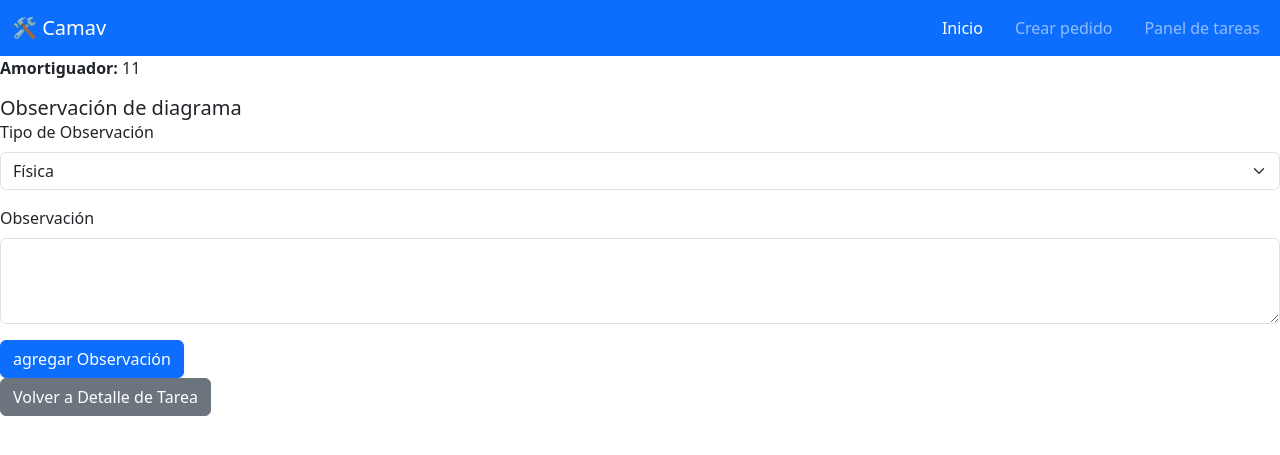
After one commit to franciscomarcelogil/django, a Django app: page /create_observacion/9/ in a window 1280 px wide. The commit adds this page. Shown: the top 455 px of the page. Run offline with Django 5.2, Linux system fonts and the light colour scheme; data comes from the database, SQL or seed files in the repository; some libraries are stand-ins or nearby versions.

```diff
--- a/amortiguador/models.py
+++ b/amortiguador/models.py
@@ -27,9 +27,10 @@ class Operario(models.Model):
 class Fichaamortiguador (models.Model):
   nombregenerico = models.CharField(max_length=100)
   nroseriegenerico = models.CharField(max_length=100)
-  valorreferencia = models.CharField(max_length=200)
-  def __str__(self):
-        return f"{self.nroseriegenerico} - {self.nombregenerico}"
+  valor_minimo = models.DecimalField(max_digits=10, decimal_places=2, default=0)
+  valor_maximo = models.DecimalField(max_digits=10, decimal_places=2, default=0)
+
+
 
 class Amortiguador(models.Model):
   nroSerieamortiguador= models.BigIntegerField()
@@ -53,19 +54,20 @@ class Observacion (models.Model):
   fechaobservacion= models.DateField(auto_now_add=True)
   horaobservacion = models.TimeField(auto_now_add=True)
   tipoobservacion = models.CharField(max_length=100)
-  infoobservacion = models.TextField(blank = True)
+  infoobservacion = models.TextField(blank = True, null=True)
+  valordiagrama = models.DecimalField(max_digits=10, decimal_places=2, blank=True, null=True)
 
 class Material(models.Model):
   tipo = models.CharField(max_length=100)
   stockActual = models.BigIntegerField()
   stockMinimo = models.BigIntegerField()
-  stockreservado = models.BigIntegerField()
+  stockreservado = models.BigIntegerField(blank=True, null=True)
 
 class MaterialTarea(models.Model):
   material = models.ForeignKey(Material, on_delete=models.CASCADE)
   tarea = models.ForeignKey(Tarea, on_delete=models.CASCADE)
   stockrecomendado = models.BigIntegerField()
-  stockusado = models.BigIntegerField()
+  stockusado = models.BigIntegerField(blank=True, null=True)
 
 class Proveedor(models.Model):
   nombre = models.CharField(max_length=200)
--- a/amortiguador/templates/base.html
+++ b/amortiguador/templates/base.html
@@ -31,6 +31,9 @@
         <li class="nav-item">
           <a class="nav-link" href="/createpedido">Crear pedido</a>
         </li>
+        <li>
+          <a class="nav-link" href="/paneltareas">Panel de tareas</a>
+        </li>
       </ul>
     </div>
   </div>
--- /dev/null
+++ b/amortiguador/templates/create_observacion.html
@@ -0,0 +1,65 @@
+{% extends 'base.html' %}
+{% block content %}
+<p class="card-text">
+  <strong>Amortiguador:</strong>
+  {{tarea.amortiguador.nroSerieamortiguador}}
+</p>
+<form action="" method="post">
+  {% csrf_token %}
+  <div class="card-title h5">Observación de diagrama</div>
+  <div class="mb-3">
+    <input type="hidden" name="accion" value="observacion_control_calidad" />
+    <input type="hidden" name="tarea_id" value="{{ tarea.id }}" />
+    <input
+      type="hidden"
+      name="amortiguador_id"
+      value="{{ tarea.amortiguador.id }}"
+    />
+    <label for="tipoobservacion" class="form-label">Tipo de Observación</label>
+    <select
+      name="tipoobservacion"
+      id="tipoobservacion"
+      class="form-select mb-3"
+    >
+      <option value="controlfisico">Física</option>
+      <option value="controldiagrama">Diagrama de Fuerza</option>
+    </select>
+
+    <div id="valordiagrama-group" style="display: none">
+      <label for="valordiagrama" class="form-label">Valor de Diagrama</label>
+      <input
+        type="number"
+        name="valordiagrama"
+        id="valordiagrama"
+        class="form-control"
+        step="0.01"
+      />
+    </div>
+
+    <script>
+      document
+        .getElementById('tipoobservacion')
+        .addEventListener('change', function () {
+          var tipo = this.value;
+          var grupo = document.getElementById('valordiagrama-group');
+          grupo.style.display = tipo === 'controldiagrama' ? 'block' : 'none';
+        });
+    </script>
+    <label for="infoobservacion" class="form-label">Observación</label>
+    <textarea
+      name="infoobservacion"
+      id="infoobservacion"
+      class="form-control"
+      rows="3"
+    ></textarea>
+  </div>
+  <button type="submit" class="btn btn-primary">agregar Observación</button>
+
+</form>
+
+{% if class %}
+  <div class="{{ class }}">{{ message }}</div>
+{% endif %}
+<a href="/detalle_tarea/{{ tarea.id }}" class="btn btn-secondary">Volver a Detalle de Tarea</a>
+{% endblock %}
+{% block extra_js %}{% endblock %}
--- a/amortiguador/views.py
+++ b/amortiguador/views.py
@@ -1,3 +1,4 @@
+import datetime
 from django.shortcuts import render, redirect, get_object_or_404
 from django.http import HttpResponse
 
@@ -98,3 +99,62 @@ def create_tarea(request, pedido_id):
             return redirect('detalle_pedido', pedido_id=pedido.id)
 
     return render(request, 'create_tarea.html', context)
+
+def paneltareas(request):
+    operarios = Operario.objects.all()
+    context = { 'operarios': operarios }
+    if request.method == 'POST':
+        accion = request.POST.get('accion')
+        if accion == 'elegiroperario':
+            operario_id = request.POST.get('operario')
+            operario = get_object_or_404(Operario, id=operario_id)
+            tareas = Tarea.objects.filter(operario=operario, estado='pendiente')
+            context['tareas'] = tareas
+            context['operario'] = operario
+    return render(request, 'paneltareas.html', context)
+
+def detalle_tarea(request, tarea_id):
+    tarea= get_object_or_404(Tarea, id=tarea_id)
+    context = {'tarea': tarea}
+    observaciones = Observacion.objects.filter(tarea=tarea)
+    context['observaciones'] = observaciones
+    if request.method == 'POST':
+        accion = request.POST.get('accion')
+        if accion == 'terminarobservacioncontrol':
+            tarea.estado = 'revisada'
+            tarea.save()
+            context['class'] = 'alert alert-success'
+            context['message'] = 'Has finalizado las observaciones de control de calidad.'
+            return redirect('home')
+    return render(request, 'detalle_tarea.html', context)
+
+
+def create_observacion(request, tarea_id):
+    tarea = get_object_or_404(Tarea, id=tarea_id)
+    context = {'tarea': tarea}
+    if request.method == 'POST':
+        accion = request.POST.get('accion')
+        if accion == 'observacion_control_calidad':
+            tarea = get_object_or_404(Tarea, id=request.POST.get('tarea_id'))
+            tipoobservacion = request.POST.get('tipoobservacion')
+            obs_data = {
+                'tarea': tarea,
+                'amortiguador': tarea.amortiguador,
+                'tipoobservacion': tipoobservacion,
+                'infoobservacion': request.POST.get('infoobservacion'),
+                'fechaobservacion': datetime.date.today(),
+                'horaobservacion': datetime.datetime.now().time(),
+            }
+            if tipoobservacion == 'controldiagrama':
+                obs_data['valordiagrama'] = request.POST.get('valordiagrama')
+            Observacion.objects.create(**obs_data)
+            if tarea.amortiguador.fichaamortiguador.valor_minimo <= float(obs_data['valordiagrama']) <= tarea.amortiguador.fichaamortiguador.valor_maximo:
+                context['class'] = 'alert alert-success'
+                context['message'] = 'El valor del diagrama está dentro del rango aceptable.'
+            else:
+                context['class'] = 'alert alert-danger'
+                context['message'] = 'El valor del diagrama está fuera del rango aceptable.'
+
+            return render(request, 'create_observacion.html', context)
+
+    return render(request, 'create_observacion.html', context)
--- a/camav/urls.py
+++ b/camav/urls.py
@@ -20,9 +20,12 @@ from amortiguador import views
 
 urlpatterns = [
     path('admin/', admin.site.urls),
-    path('', views.home),
+    path('', views.home, name='home'),
     path('createpedido/', views.createpedido, name='createpedido'),
     path('detalle_pedido/<int:pedido_id>/', views.detalle_pedido, name='detalle_pedido'),
     path('create_tarea/<int:pedido_id>/', views.create_tarea, name='create_tarea'),
+    path('paneltareas/', views.paneltareas, name='paneltareas'),
+    path('detalle_tarea/<int:tarea_id>/', views.detalle_tarea, name='detalle_tarea'),
+    path('create_observacion/<int:tarea_id>/', views.create_observacion, name='create_observacion'),
 
 ]
```
Also changed, not shown: amortiguador/templates/detalle_tarea.html (added, +43 -0 lines), amortiguador/templates/paneltareas.html (added, +34 -0 lines), amortiguador/migrations/0005_remove_fichaamortiguador_valorreferencia_and_more.py (added), amortiguador/migrations/0006_observacion_valordiagrama.py (added), db.sqlite3.
